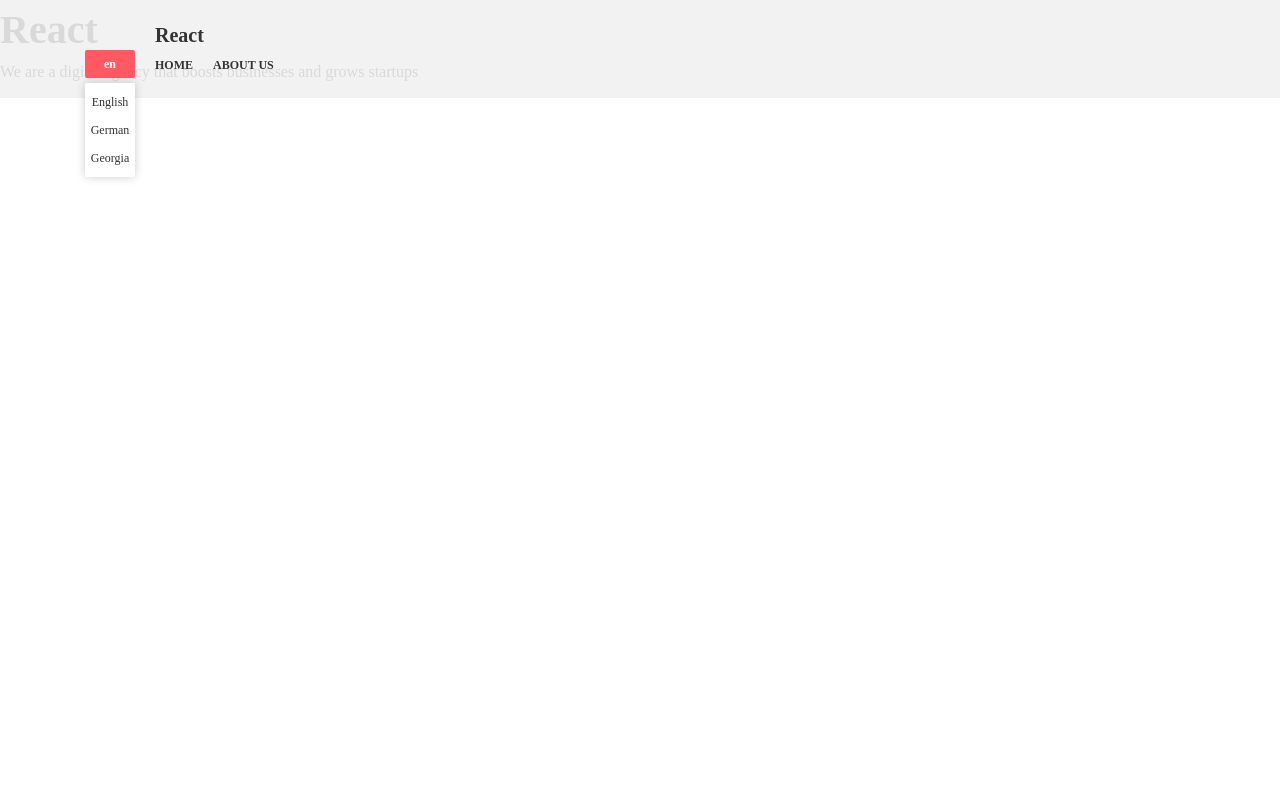
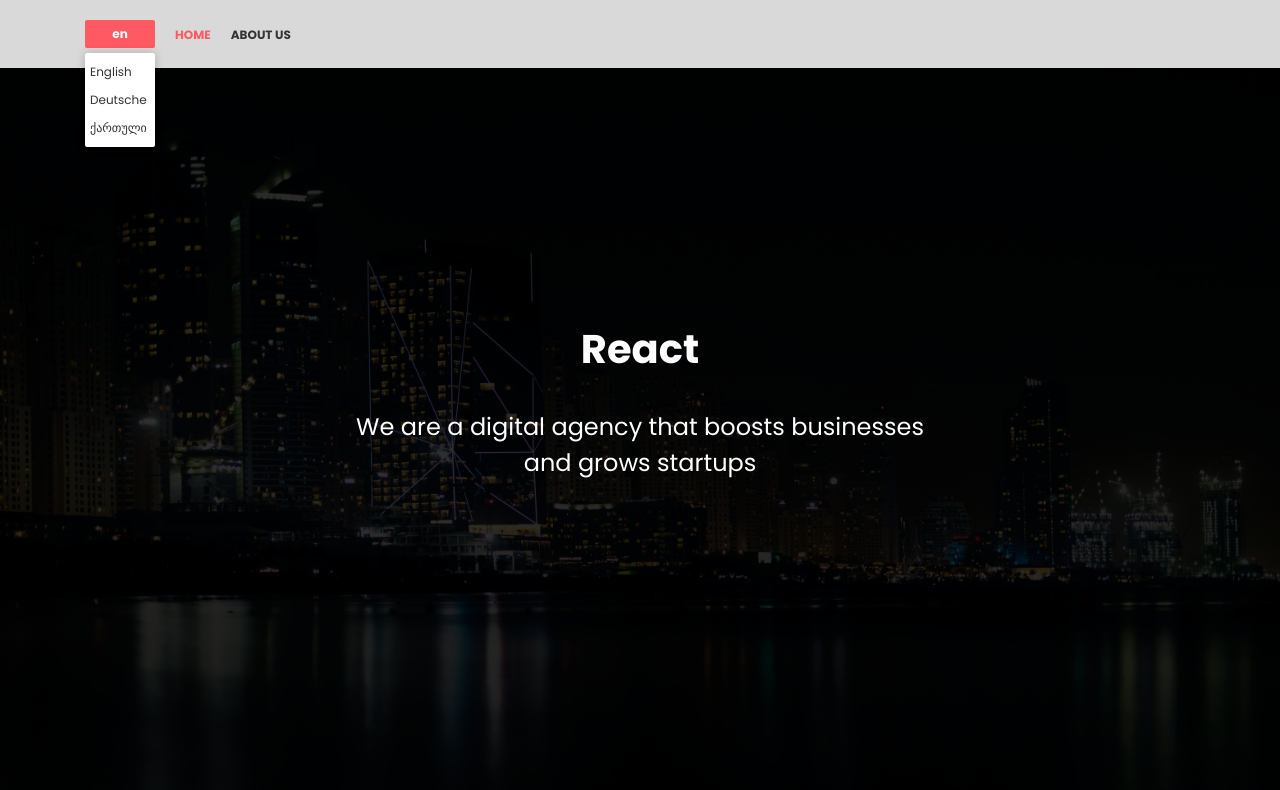
Before and after one commit to makhatadze/react-ts-lang, a React (Create React App) app: page / in a window 1280 px wide. Both pictures are taken after a click on the element "en". Shown: the top 790 px of the page. Built offline with nearby package versions, Linux system fonts and the light colour scheme.

Commit message:
Finish translation example.

```diff
--- a/src/App.scss
+++ b/src/App.scss
@@ -1,11 +1,15 @@
+@import url('https://fonts.googleapis.com/css2?family=Poppins:wght@400;700&display=swap');
+
+/* Variables */
 $primary-color: #ff5964;
 $text-color: #333;
 $bg-color: #f1f1f1;
 $light-color: #fff;
 $dark-color: #000;
 
+$ff-primary: 'Poppins', sans-serif;
 
-html, body #root {
+html, body, #root {
   height: 100%;
 }
 
@@ -15,6 +19,7 @@
   padding: 0 15px;
 }
 
+/* Reset */
 * {
   box-sizing: border-box;
   margin: 0;
@@ -29,7 +34,9 @@
   text-decoration: none;
 }
 
+/* Typography */
 body {
+  font-family: $ff-primary;
   font-size: 16px;
   line-height: 1.5;
 }
@@ -39,6 +46,7 @@
   font-weight: 700;
 }
 
+/* Header */
 .header {
   background-color: $bg-color;
   color: $text-color;
@@ -64,6 +72,7 @@
   }
 
   &__brand {
+
     h1 {
       font-size: 20px;
 
@@ -81,7 +90,7 @@
       position: relative;
 
       .selected {
-        width: 50px;
+        width: 70px;
         background-color: $primary-color;
         color: $light-color;
         padding: 5px;
@@ -102,7 +111,7 @@
         box-shadow: 0 0 10px rgba($dark-color, 0.2);
 
         li {
-          text-align: center;
+          text-align: left;
           font-size: 12px;
           padding: 5px;
           cursor: pointer;
@@ -128,17 +137,19 @@
           color: $text-color;
 
           &:hover,
-          &:active {
+          &.active {
             color: $primary-color;
           }
         }
       }
     }
   }
+}
 
-
+/* Intro */
 .intro {
   height: 100%;
+  background-image: url('assets/images/pexels-aleksandar-pasaric-1468094.jpg');
   background-repeat: no-repeat;
   background-size: cover;
   position: relative;
@@ -149,7 +160,7 @@
     left: 0;
     width: 100%;
     height: 100%;
-      background-color: rgba($dark-color,0.8);
+    background-color: rgba($dark-color, 0.8);
   }
 
   &__body {
@@ -175,6 +186,7 @@
   }
 }
 
+/* About */
 .about {
   padding: 50px 0;
   text-align: center;
@@ -194,10 +206,11 @@
   }
 }
 
+/* Page 404 */
 .page-404 {
   height: 100%;
 
-    .container{
+  .container {
     display: flex;
     align-items: center;
     justify-content: center;
@@ -212,4 +225,3 @@
     }
   }
 }
-}
--- a/src/compoents/Header.tsx
+++ b/src/compoents/Header.tsx
@@ -54,19 +54,14 @@
         <header className={headerClass}>
             <div className={'container'}>
                 <div className={'header__brand'}>
-                    <h1>
-                        <Link to={'/'}>
-                            React
-                        </Link>
-                    </h1>
                     <div className={'header__nav'}>
                         <div className={'header__nav_lang'}>
                             <p className={'selected'} onClick={() => setShowDropdown(true)}>{language}</p>
                             {showDropdown &&
                             <ul className={'dropdown'} ref={dropdownEl}>
                                 <li onClick={() => chooseLanguageHandler('en')}>English</li>
-                                <li onClick={() => chooseLanguageHandler('de')}>German</li>
-                                <li onClick={() => chooseLanguageHandler('ge')}>Georgia</li>
+                                <li onClick={() => chooseLanguageHandler('de')}>Deutsche</li>
+                                <li onClick={() => chooseLanguageHandler('ge')}>ქართული</li>
                             </ul>
                             }
                         </div>
--- a/src/pages/About.tsx
+++ b/src/pages/About.tsx
@@ -5,6 +5,7 @@
 import {translate} from '../i18n';
 import {RootState} from '../store';
 
+import aboutImg from '../assets/images/pexels-aleksandar-pasaric-1119723.jpg';
 
 const About: FC = () => {
     const {language} = useSelector((state: RootState) => state.lang);
@@ -15,6 +16,7 @@
             <section className={'about'}>
                 <div className={'container'}>
                     <h1>{translate('about', language)}</h1>
+                    <img src={aboutImg} alt={''} />
                     <p>{translate('aboutUsText', language)}</p>
                 </div>
             </section>
```
Also changed, not shown: src/assets/images/pexels-aleksandar-pasaric-1119723.jpg (added), src/assets/images/pexels-aleksandar-pasaric-1468094.jpg (added). Lines whose indentation alone changed are shown as unchanged.
